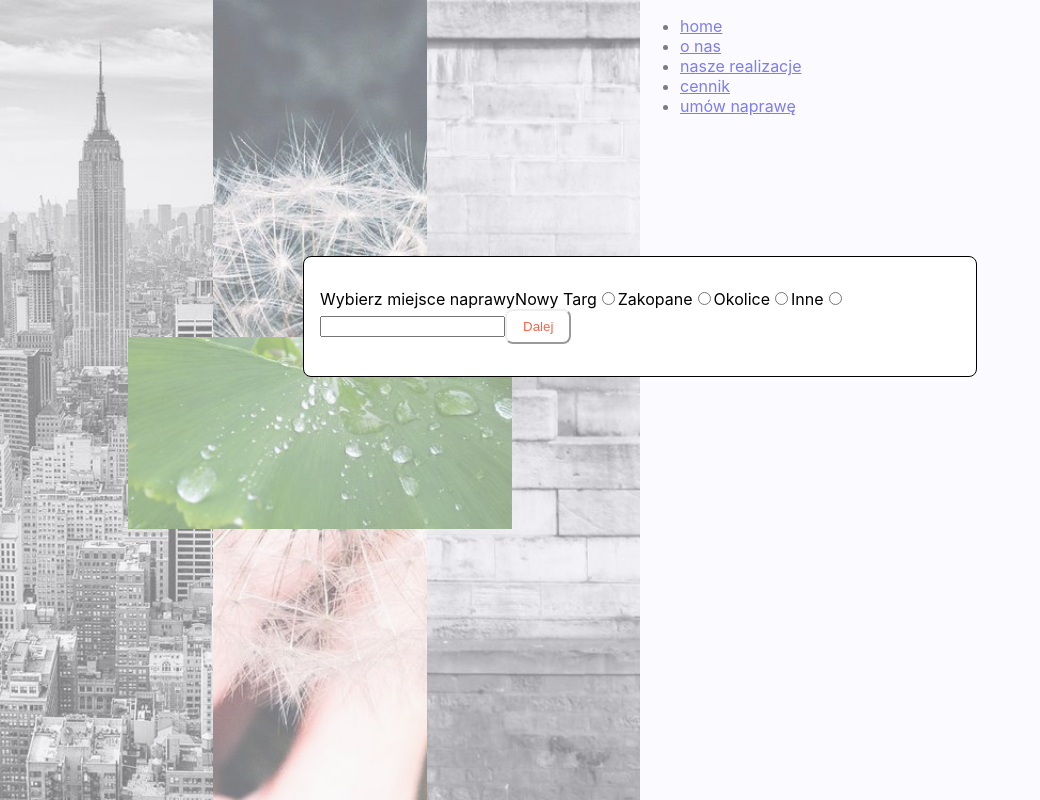
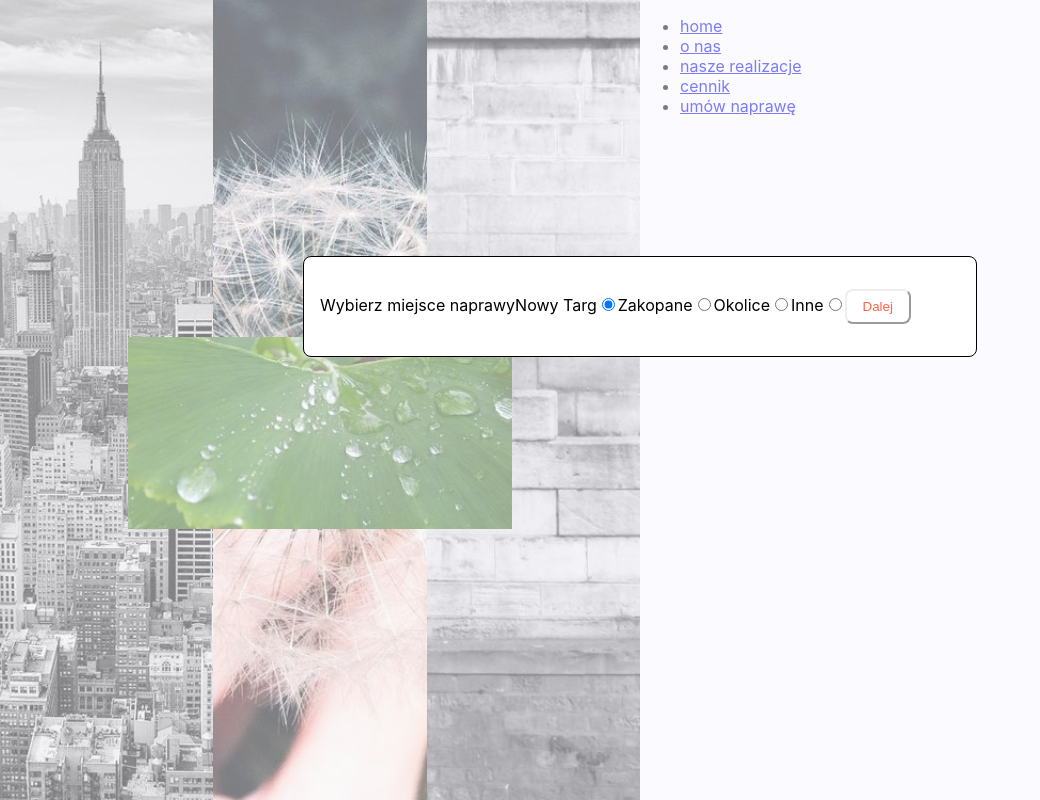
Before and after one commit to pdziobek/domax-serwis-project, a React (Create React App) app: page /repairvisit/1 in a window 1280 px wide. Both pictures are taken after a click on the button "Dalej". Shown: the top 800 px of the page, without its empty margins (0-1040 px from the left). Built offline with nearby package versions, Linux system fonts and the light colour scheme.

Commit message:
useStates for RequestFormLocation

```diff
--- a/src/components/RequestForm/RequestFormLocation.js
+++ b/src/components/RequestForm/RequestFormLocation.js
@@ -1,7 +1,19 @@
-import React from "react";
+import React, {useState}from "react";
 import {useHistory} from "react-router-dom";
 
-const RequestFormLocation = () => {
+const RequestFormLocation = ({order, setOrder}) => {
+
+    const [location, setLocation] = useState('NT');
+    const [otherLocation, setOtherLocation] = useState('');
+
+    const locationOnChange = (e) => {
+        setLocation(e.target.value);
+
+    };
+
+    const otherLocationOnChange = (e) => {
+        setOtherLocation(e.target.value);
+    };
 
     const history = useHistory();
     const validation = (e) => {
@@ -9,6 +21,7 @@ const RequestFormLocation = () => {
         //zapisz w serverze stan formularza
         //redirwect
         //przekieroqwanie
+        setOrder( prev => ({...prev, location: location}) );
         history.push("/repairvisit/3");
     };
 
@@ -18,23 +31,24 @@ const RequestFormLocation = () => {
                 <label htmlFor="select location">Wybierz miejsce naprawy</label>
                 <label>
                      Nowy Targ
-                    <input name='location' type='radio' value='Nowy Targ'/>
+                    <input checked={location === "NT"} onChange={locationOnChange} name='location' type='radio' value='NT'/>
                 </label>
 
                 <label>
                     Zakopane
-                    <input name='location' type='radio' value='Zakopane'/>
+                    <input checked={location === "zakopane"} onChange={locationOnChange} name='location' type='radio' value='zakopane'/>
                 </label>
                 <label>
                     Okolice
-                    <input name='location' type='radio' value='Okolice'/>
+                    <input checked={location === "okolice"} onChange={locationOnChange} name='location' type='radio' value='okolice'/>
                 </label>
 
                 <label>
                     Inne
-                    <input name='location' type='radio' value='inne'/>
+                    <input checked={location === "inne"} onChange={locationOnChange} name='location' type='radio' value='inne'/>
                 </label>
-                <input type="text" id="text"/>
+                {location === "inne" &&
+                <input value={otherLocation} onChange={otherLocationOnChange} type="text" id="text"/>}
                 <button type="submit">Dalej</button>
 
             </form>
--- a/src/pages/RepairVisit/RepairVisit.js
+++ b/src/pages/RepairVisit/RepairVisit.js
@@ -11,7 +11,7 @@ export default function Modal() {
     const div  = document.createElement('div');
     const { step } = useParams();
 
-    const [order, setOrder] = useState({machine:''});
+    const [order, setOrder] = useState({machine:'', location:''});
 
     useEffect(()=>{
         modalRoot.appendChild(div);
```
Also changed, not shown: src/components/RequestForm/RequestFormMachine.js (+9 -0 lines).
